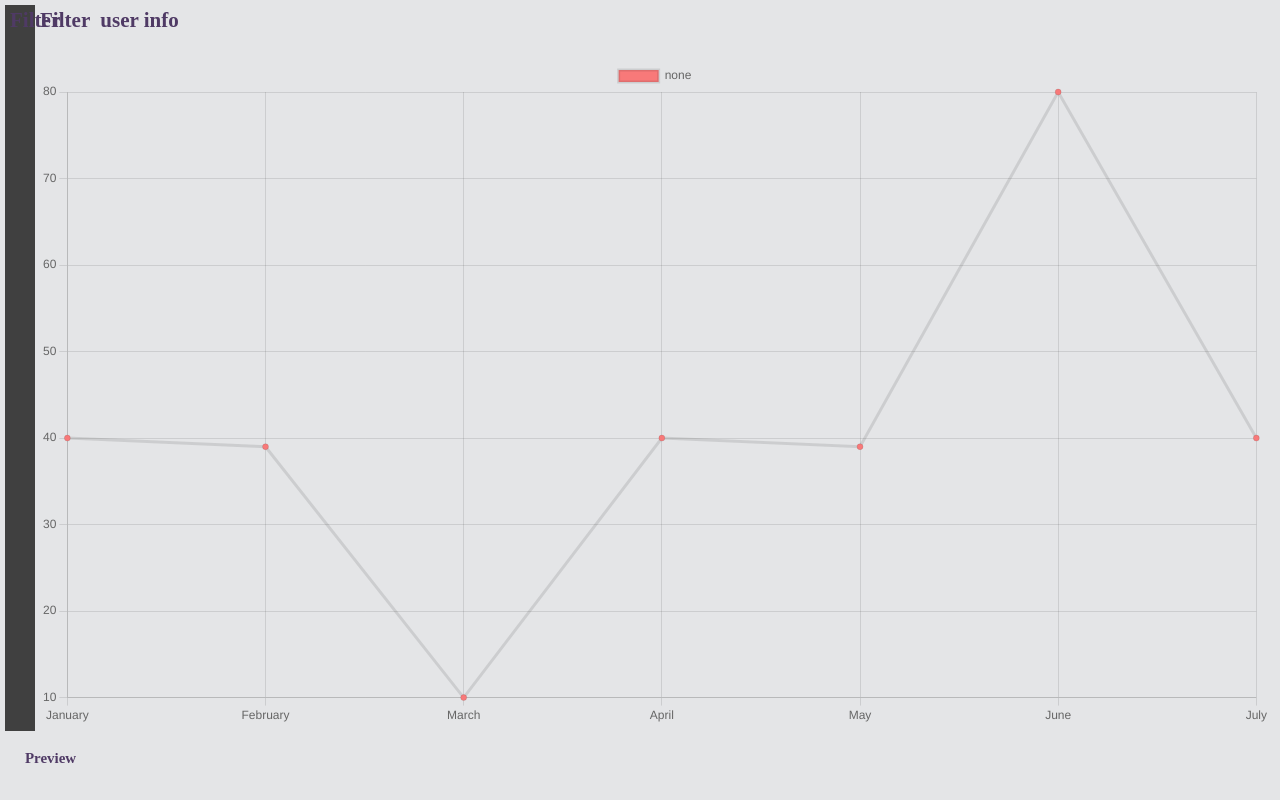
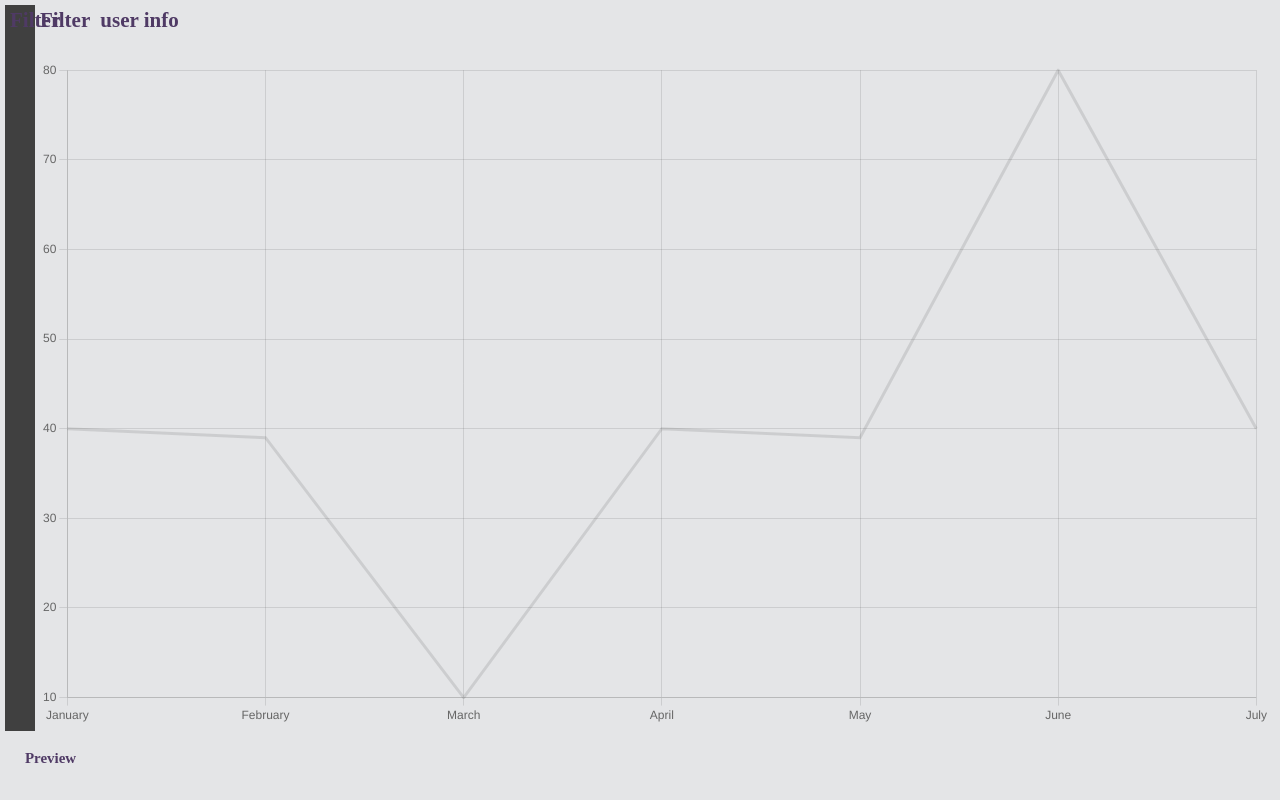
Before and after one commit to eran5000/Dashboard, a Vue app: page /#/ in a window 1280 px wide. Built offline with nearby package versions, Linux system fonts and the light colour scheme.

Commit message:
added chart opitons

```diff
--- a/src/cmps/Charts.vue
+++ b/src/cmps/Charts.vue
@@ -42,13 +42,34 @@ export default {
             options: {
                 responsive: true,
                 maintainAspectRatio: false,
-                labels: false
+                plugins: {
+                    legend: {
+                        display: false
+                    },
+                    tooltips: {
+                    enabled: true, // Enable tooltips
+                    callbacks: {
+                        label: (tooltipItem, data) => {
+                            console.log(tooltipItem)
+                            const dataset = data.datasets[tooltipItem.datasetIndex]
+                            const currentValue = dataset.data[tooltipItem.index]
+                            return currentValue.toString()
+                        }
+                    }
+                }
+                },
+                elements: {
+                    point: {
+                        pointStyle: 'line',
+                        radius: 0, // Set the radius to 0 to hide dots
+                    }
+                }
             }
         }
     },
     components: {
         Line
-    },
+    }
 
 }
 </script>
```
